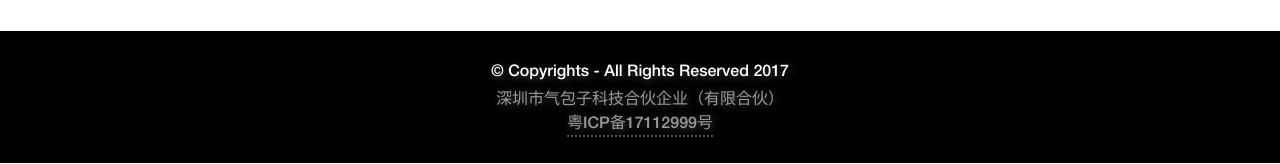
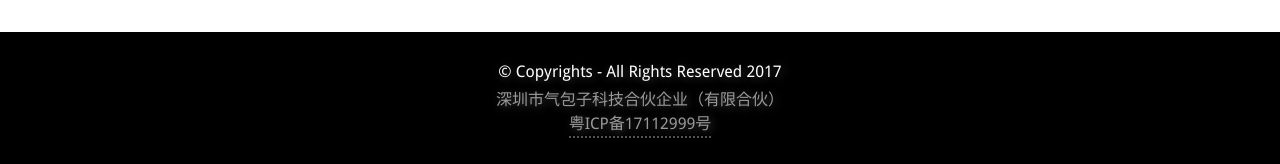
Before and after one commit to abzico/website, a plain HTML site: page index.html in a window 1280 px wide. Shown: the part 3975-4139 px from the top of the page. Drawn offline with Linux system fonts and the light colour scheme; a script that the page names is missing; a web font is replaced by a local one.

Commit message:
Remove Helvetica Neue fonts (need license), use DroidSans instead
Change footnote font to be in regular, not bold.

```diff
--- a/assets/css/main.css
+++ b/assets/css/main.css
@@ -1,10 +1,10 @@
 @font-face {
 	font-family: abziEngBoldFont;
-	src: url('../fonts/HelveticaNeue Medium.ttf') format('truetype');
+	src: url('../fonts/DroidSans-Bold.ttf') format('truetype');
 }
 @font-face {
 	font-family: abziEngRegularFont;
-	src: url('../fonts/HelveticaNeue Light.ttf') format('truetype');
+	src: url('../fonts/DroidSans-Regular.ttf') format('truetype');
 }
 @font-face {
 	font-family: abziSCNRegularFont;
--- a/index.html
+++ b/index.html
@@ -203,13 +203,13 @@
 
 		<!-- footnote-section -->
 		<div class="footnote-section">
-			<div class="en-bold-text text-black-shadow">
+			<div class="en-regular-text text-black-shadow">
 				&copy; Copyrights - All Rights Reserved 2017
 			</div>
-			<div class="sc-bold-text text-black-shadow">
+			<div class="sc-regular-text text-black-shadow">
 				深圳市气包子科技合伙企业（有限合伙）
 			</div>
-			<a class="sc-bold-text text-black-shadow" href="http://www.miitbeian.gov.cn/">
+			<a class="sc-regular-text text-black-shadow" href="http://www.miitbeian.gov.cn/">
 				粤ICP备17112999号
 			</a>
 		</div>
```
Also changed, not shown: assets/fonts/DroidSans-Bold.ttf (added), assets/fonts/DroidSans-Regular.ttf (added), assets/fonts/HelveticaNeue Light.ttf (deleted), assets/fonts/HelveticaNeue Medium.ttf (deleted).
